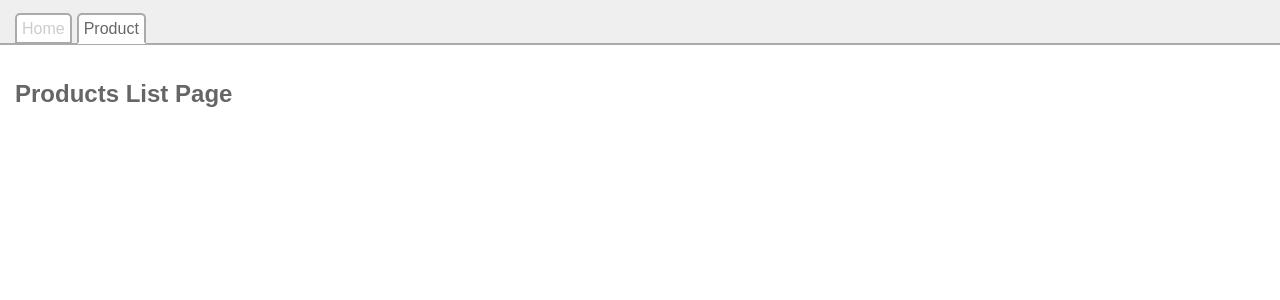
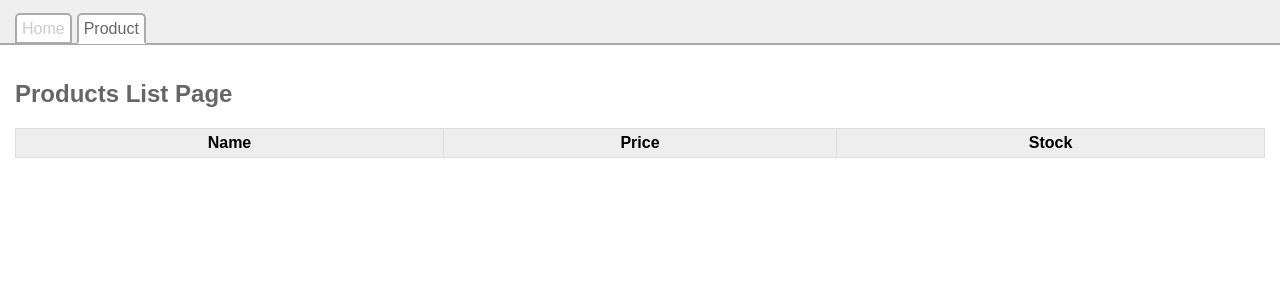
Before and after one commit to sdmhsn/fullstack-js-tutorial, a React (Create React App) app in the folder react-express-app/: page /products in a window 1280 px wide. Shown: the top 300 px of the page. Built offline with nearby package versions, Linux system fonts and the light colour scheme; no server answers.

Commit message:
CRUD: Read All Products - created table in list page

```diff
--- a/react-express-app/src/Product/List.js
+++ b/react-express-app/src/Product/List.js
@@ -30,6 +30,17 @@ const List = () => {
   return (
     <>
       <h2>Products List Page</h2>
+
+      <table>
+        <thead>
+          <tr>
+            <th>Name</th>
+            <th>Price</th>
+            <th>Stock</th>
+          </tr>
+        </thead>
+        <tbody></tbody>
+      </table>
     </>
   );
 };
```
